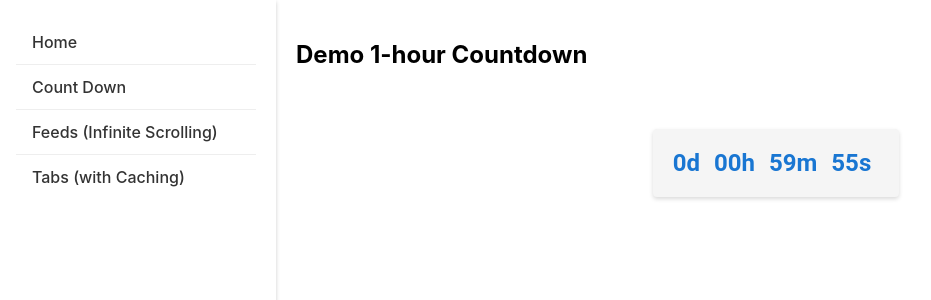
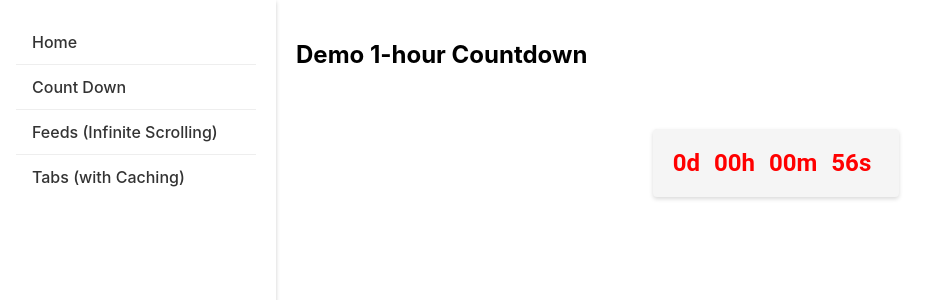
Before and after one commit to NigelLu/React-Advanced, a React (Create React App) app: page /count-down in a window 1280 px wide. Shown: the top 300 px of the page, without its empty margins (4-935 px from the left). Built offline with nearby package versions, Linux system fonts and the light colour scheme; no server answers.

Commit message:
countdown: allow the countdown to update less frequently when it's far from the target time

```diff
--- a/src/modules/Countdown/Countdown.jsx
+++ b/src/modules/Countdown/Countdown.jsx
@@ -11,7 +11,7 @@ import useCountdown from "./useCountdown";
 const Countdown = ({ targetTime }) => {
   const timeInfo = useCountdown({
     targetTime,
-    onBeforeEndConfig: { threshold: 3585000, callback: () => setColor("red") },
+    nearEndCallback: () => setColor("red"),
   });
   const [color, setColor] = useState("#1976d2");
 
@@ -31,9 +31,13 @@ const Countdown = ({ targetTime }) => {
             <span className='time-segment' style={{ color }}>
               {timeInfo.minutesStr}m{" "}
             </span>
-            <span className='time-segment' style={{ color }}>
-              {timeInfo.secondsStr}s
-            </span>
+            {timeInfo.secondsStr ? (
+              <span className='time-segment' style={{ color }}>
+                {timeInfo.secondsStr}s
+              </span>
+            ) : (
+              <></>
+            )}
           </div>
         ) : (
           <div className='countdown-ended'>Time's up!</div>
--- a/src/modules/Countdown/useCountdown.jsx
+++ b/src/modules/Countdown/useCountdown.jsx
@@ -7,8 +7,9 @@ import { setTimeoutInterval } from "../../library/utilities/timeoutInterval/Time
 
 let countdownTimeIntervalId = null;
 let delayToNearestSecondTimerId = null;
+let nearEndCallbackTimerId = null;
 let regularRoundingToNearestSecondTimerId = null;
-const clearTimers = () => {
+const clearCountdownTimers = () => {
   clearTimeout(countdownTimeIntervalId);
   countdownTimeIntervalId = null;
   clearTimeout(delayToNearestSecondTimerId);
@@ -16,35 +17,52 @@ const clearTimers = () => {
   clearTimeout(regularRoundingToNearestSecondTimerId);
   regularRoundingToNearestSecondTimerId = null;
 };
+const clearNearEndCallbackTimerId = () => {
+  clearTimeout(nearEndCallbackTimerId);
+  nearEndCallbackTimerId = null;
+};
 
 /**
  * self-defined hook to manage logic related to timeInfo state update
  *
  * @param {int} targetTime - countdown's target/deadline time, in milliseconds since Jan 1st, 1970, UTC
- * @param {int} interval - update frequency for the timeInfo computed state
+ * @param {function} nearEndCallback - optional callback to execute when the time remaining is within nearEndThreshold
+ * @param {int} nearEndThreshold - threshold in milliseconds before targe time for nearEnd callbacks and update interval to take effect
+ * @param {int} nearEndUpdateInterval - update frequency in milliseconds, when the countdown is within the threshold
+ * @param {boolean} nearEndShowSeconds - whether to show seconds string when the countdown is near the end
  * @param {int} roundToNearestSecondInterval - number of milliseconds before each round to nearest second attempt
- * @param {Object} onBeforeEndConfig - { threshold: <number_of_milliseconds_before_end>, callback: <function> }
+ * @param {Object} updateFrequencyConfig - updateInterval config { updateInterval: <num_milliseconds>, showSeconds: <bool> }
  *
  * @returns {Object} - timeInfo state, an object indicating the timeInfo state, refer to ./utils.js for more
  */
 const useCountdown = ({
   targetTime,
-  interval = 1000,
+  nearEndCallback = null,
+  nearEndThreshold = 60000,
+  nearEndUpdateInterval = 1000,
+  nearEndShowSeconds = true, // * for the sake of simplicity,
   roundToNearestSecondInterval = 60000,
-  onBeforeEndConfig = { threshold: 60000, callback: null },
+  updateFrequencyConfig = { updateInterval: 60000, showSeconds: false },
 }) => {
   // * init the currentTime, ceiling to the nearest second
   const [currentTime, setCurrentTime] = useState(
     serverTimeManager.getLatestOffset() + Date.now() || Date.now(),
   );
-  const [callbackTriggered, setCallbackTriggered] = useState(
-    typeof onBeforeEndConfig?.callback !== "function",
-  ); // * if no callback given, then default to true
+  const [updateInterval, setUpdateInterval] = useState(
+    targetTime - currentTime <= nearEndThreshold
+      ? nearEndUpdateInterval
+      : updateFrequencyConfig.updateInterval,
+  );
+  const [showSeconds, setShowSeconds] = useState(
+    targetTime - currentTime <= nearEndThreshold
+      ? nearEndShowSeconds
+      : updateFrequencyConfig.showSeconds,
+  );
 
   // * computed property for timeInfo
   const timeInfo = useMemo(
-    () => computeTimeInfo({ targetTime, currentTime }),
-    [currentTime, targetTime],
+    () => computeTimeInfo({ targetTime, currentTime, showSeconds }),
+    [currentTime, showSeconds, targetTime],
   );
 
   /**
@@ -59,33 +77,31 @@ const useCountdown = ({
    * restart any existing delay/countdown timer
    */
   const roundToNearestSecondAndStartCountdown = useCallback(() => {
+    // * stop previous timers if any
+    clearTimeout(countdownTimeIntervalId);
+    countdownTimeIntervalId = null;
+    clearTimeout(delayToNearestSecondTimerId);
+    delayToNearestSecondTimerId = null;
+
+    // * compute the delay
     const nearestSecond =
       Math.ceil((serverTimeManager.getLatestOffset() + Date.now() || Date.now()) / 1000) * 1000;
     const delay = nearestSecond - Date.now();
-
-    // * stop previous countdown timerinterval if any
-    if (countdownTimeIntervalId) {
-      clearTimeout(countdownTimeIntervalId);
-      countdownTimeIntervalId = null;
-    }
-
-    // * stop previous delay to nearest second timer if any
-    if (delayToNearestSecondTimerId) {
-      clearTimeout(delayToNearestSecondTimerId);
-      delayToNearestSecondTimerId = null;
-    }
 
     // * restart everything
     delayToNearestSecondTimerId = setTimeout(() => {
       setCurrentTime(nearestSecond);
       setTimeoutInterval({
-        interval,
+        updateInterval,
         callback: updateCurrentTime,
         timerIdCallback: (newTimerId) => (countdownTimeIntervalId = newTimerId),
       });
     }, delay);
-  }, [interval, updateCurrentTime]);
+  }, [updateInterval, updateCurrentTime]);
 
+  /**
+   * callback to start countdown
+   */
   const startCountdown = useCallback(() => {
     roundToNearestSecondAndStartCountdown();
     setTimeoutInterval({
@@ -95,19 +111,21 @@ const useCountdown = ({
     });
   }, [roundToNearestSecondAndStartCountdown, roundToNearestSecondInterval]);
 
-  // TODO: for debugging purposes, REMOVE once finished
-  useEffect(() => {
-    console.log(currentTime);
-    console.log(serverTimeManager.getLatestOffset());
-  }, [currentTime]);
-
-  // TODO: 1, longer-countdown when targetTime is far
+  /**
+   * effect to start the countdown
+   */
   useEffect(() => {
     startCountdown();
+    return clearCountdownTimers;
+  }, [startCountdown]);
 
+  /**
+   * effect to add handlers to deal with visibility changes
+   */
+  useEffect(() => {
     const handleVisibilityChange = () => {
       if (document.visibilityState === "hidden") {
-        clearTimers();
+        clearCountdownTimers();
       } else if (document.visibilityState === "visible") {
         startCountdown();
       }
@@ -115,22 +133,31 @@ const useCountdown = ({
     document.addEventListener("visibilitychange", handleVisibilityChange);
 
     return () => {
-      clearTimers();
       document.removeEventListener("visibilitychange", handleVisibilityChange);
     };
   }, [startCountdown]);
 
-  // * trigger callback based on onBeforeEndConfig
+  /**
+   * effect to perform actions when countdown is near end
+   * 1, update updateInterval config when time reached the threshold specified in onNearEndConfig
+   * 2, call the nearEnd callback if any
+   */
   useEffect(() => {
-    if (callbackTriggered || !timeInfo || timeInfo.end) return;
-
-    const timeRemaining = targetTime - currentTime;
-    if (timeRemaining <= onBeforeEndConfig.threshold) {
-      onBeforeEndConfig.callback();
-      setCallbackTriggered(true);
+    const now = serverTimeManager.getLatestOffset() + Date.now() || Date.now();
+    if (targetTime - now > nearEndThreshold) {
+      nearEndCallbackTimerId = setTimeout(
+        () => {
+          setUpdateInterval(nearEndUpdateInterval);
+          setShowSeconds(nearEndShowSeconds);
+          if (typeof nearEndCallback === "function") nearEndCallback();
+        },
+        targetTime - now - nearEndThreshold,
+      );
+    } else {
+      if (typeof nearEndCallback === "function") nearEndCallback();
     }
-  }, [callbackTriggered, currentTime, onBeforeEndConfig, targetTime, timeInfo]);
-
+    return clearNearEndCallbackTimerId;
+  }, [nearEndCallback, nearEndShowSeconds, nearEndThreshold, nearEndUpdateInterval, targetTime]);
   return timeInfo;
 };
 
--- a/src/modules/Countdown/utils.js
+++ b/src/modules/Countdown/utils.js
@@ -51,10 +51,10 @@ const ZERO_TIME_INFO = {
  *
  * @param {int} targetTime - countdown's target/deadline time, in milliseconds since Jan 1st, 1970, UTC
  * @param {int} currentTime - current time, in milliseconds since Jan 1st, 1970, UTC
- * @param {boolean} showMilliseconds - whether to show milliseconds in the countdown
+ * @param {boolean} showSeconds - whether to return secondsStr
  * @returns
  */
-function computeTimeInfo({ targetTime, currentTime }) {
+function computeTimeInfo({ targetTime, currentTime, showSeconds = false }) {
   const timeRemaining = targetTime - currentTime;
   if (timeRemaining <= 0) {
     return ZERO_TIME_INFO;
@@ -80,7 +80,7 @@ function computeTimeInfo({ targetTime, currentTime }) {
     milliseconds,
     hoursStr: formatTime(hours),
     minutesStr: formatTime(minutes),
-    secondsStr: formatTime(seconds),
+    secondsStr: showSeconds ? formatTime(seconds) : null,
     end: false,
   };
 }
--- a/src/routes/route.jsx
+++ b/src/routes/route.jsx
@@ -20,7 +20,7 @@ const routeConfig = () => {
             <Route path={routeNameToRouteMap.HOME} element={<Home />} />
             <Route
               path={routeNameToRouteMap.COUNTDOWN}
-              element={<Countdown {...{ targetTime: Date.now() + 3600000 }} />}
+              element={<Countdown {...{ targetTime: Date.now() + 61000 }} />}
             />
             <Route path={routeNameToRouteMap.FEEDS} element={<Feeds />} />
             <Route path={routeNameToRouteMap.TABS} element={<Tabs />} />
```
